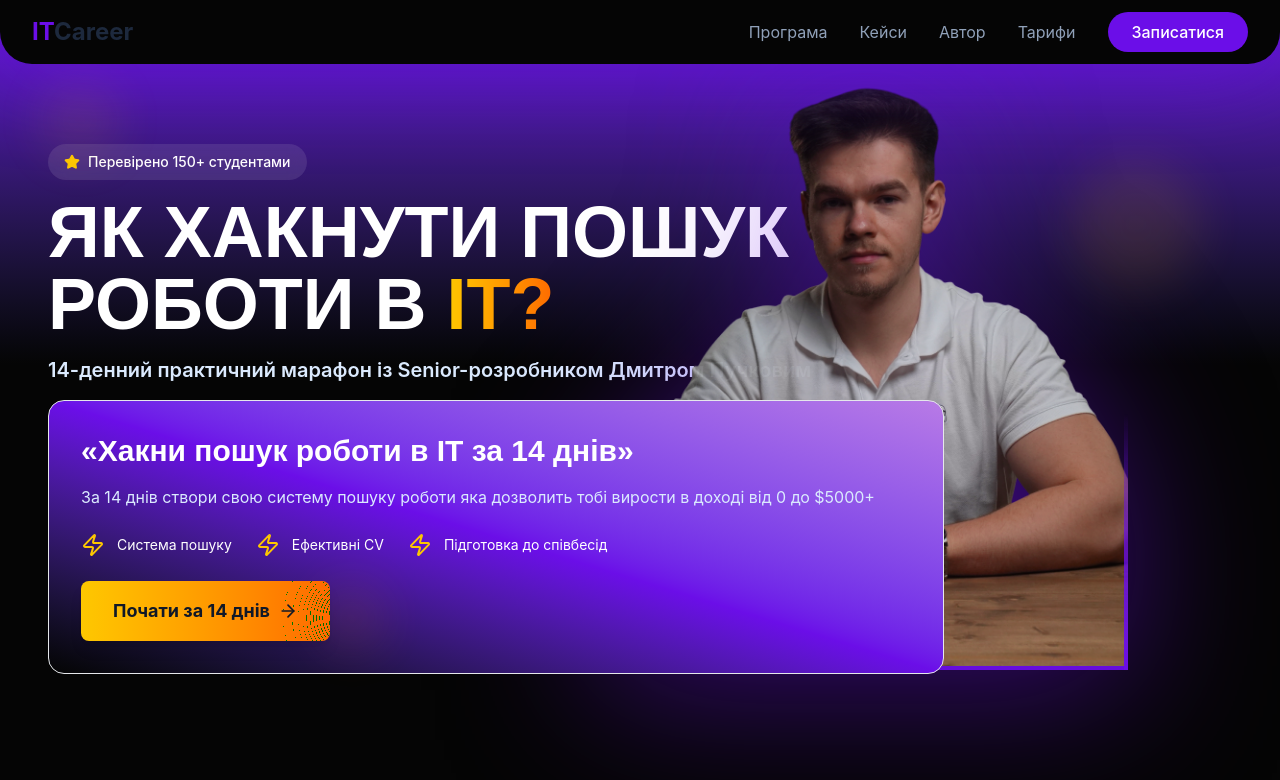
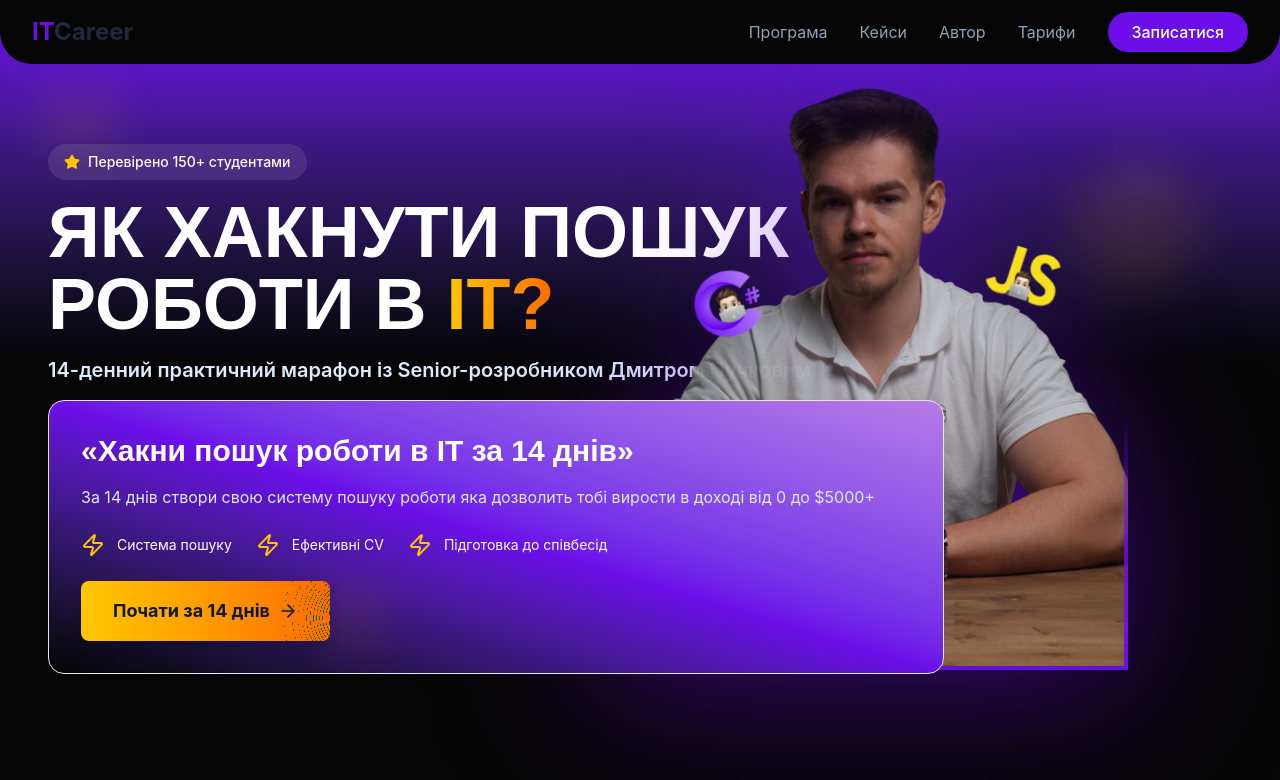
Before and after one commit to kenzay01/hack-your-it-job-search, a Next.js app: page / in a window 1280 px wide. Shown: the top 780 px of the page. Built offline with nearby package versions, Linux system fonts and the light colour scheme.

Commit message:
try to add logos

```diff
--- a/components/HeroSection.tsx
+++ b/components/HeroSection.tsx
@@ -1,12 +1,22 @@
 import React from "react";
 import { ArrowRight, Star, Zap } from "lucide-react";
 import Image from "next/image";
-import heroImage from "@/public/heroSection.jpg";
-import heroImagePng from "@/public/heroSection-removebg-preview.png"; // Replace with actual image path
+import logo1 from "@/public/Csharp.png";
+import logo2 from "@/public/JS.png"; // Replace with actual image path
 import heroImgPng from "@/public/heroSection-Photoroom.png"; // Replace with actual image path
 const HeroSection = () => {
   return (
     <section className="relative bg-transparent text-white z-0">
+      <Image
+        src={logo1}
+        alt="Logo 1"
+        className="absolute top-62 left-168 w-28 h-auto z-20 -rotate-20 drop-shadow-2xl"
+      />
+      <Image
+        src={logo2}
+        alt="Logo 2"
+        className="absolute top-55 right-50 w-28 h-auto z-20 rotate-18 drop-shadow-2xl"
+      />
       <div className="absolute top-13 right-38 w-132 h-auto drop-shadow-[0px_20px_75px_rgb(107,14,232,0.5)]">
         <Image
           src={heroImgPng}
```
Also changed, not shown: public/Csharp.png (added), public/JS.png (added).
